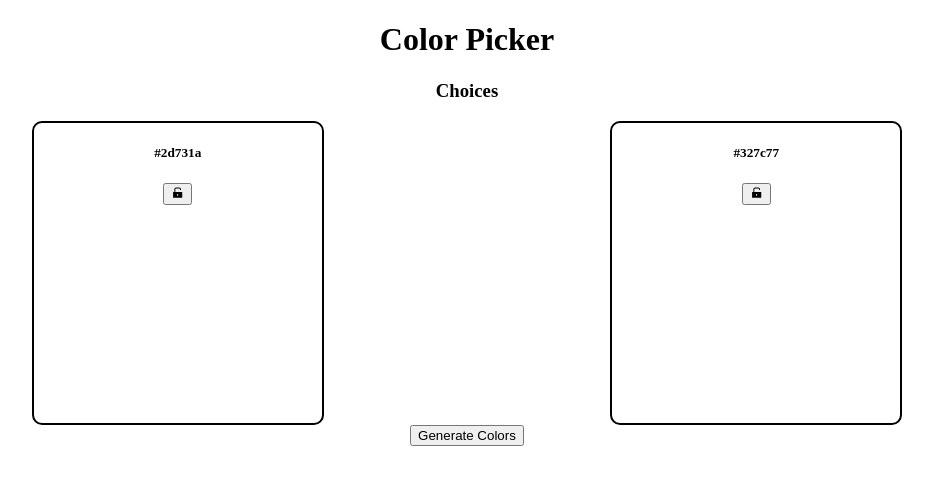
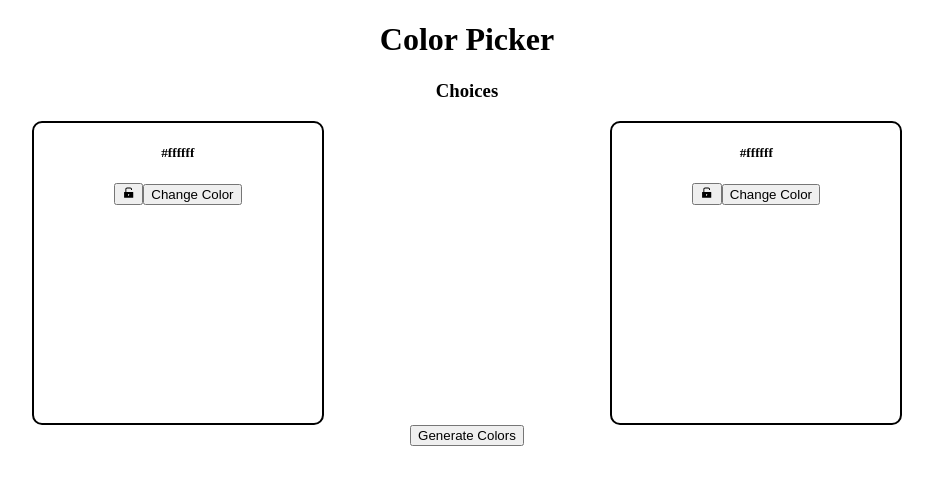
Before and after one commit to lauble/color-picker, a React (Create React App) app: page / in a window 1280 px wide. Shown: the top 484 px of the page, without its empty margins (173-1106 px from the left). Built offline with nearby package versions, Linux system fonts and the light colour scheme.

Commit message:
change background functionality added to color card component

```diff
--- a/src/App.js
+++ b/src/App.js
@@ -1,22 +1,19 @@
 import './App.css';
 import ColorCard from './components/ColorCard';
 
+let randomColor = '';
+const colorCard = document.getElementById('color-card');
+
 const getRandomColor = () => {
-  let randomColor = '#000000'.replace(/0/g, function () {
+  randomColor = '#000000'.replace(/0/g, function () {
     return (~~(Math.random() * 16)).toString(16);
   });
   return randomColor;
 };
 
-const colorCard = document.getElementById('color-card');
-
 function App() {
   const generateColors = () => {
-    if (colorCard) {
-      colorCard.style.backgroundColor = getRandomColor();
-    } else {
-      return;
-    }
+    console.log(getRandomColor())
   };
 
   return (
@@ -26,8 +23,8 @@ function App() {
       </header>
       <h3>Choices</h3>
       <div id="card-container">
-        <ColorCard hexCode={getRandomColor()} locked={false} />
-        <ColorCard hexCode={getRandomColor()} locked={false} />
+        <ColorCard style={{"backgroundColor": getRandomColor()}} />
+        <ColorCard style={{"backgroundColor": getRandomColor()}} />
       </div>
       <button onClick={generateColors}>Generate Colors</button>
     </div>
--- a/src/components/ColorCard.js
+++ b/src/components/ColorCard.js
@@ -1,13 +1,33 @@
-import React from 'react';
+import React, { useState } from 'react';
 import { AiFillUnlock, AiFillLock } from 'react-icons/ai';
 
+const getRandomColor = () => {
+  let randomColor = '#000000'.replace(/0/g, function () {
+    return (~~(Math.random() * 16)).toString(16);
+  });
+  return randomColor;
+};
+
 export default function ColorCard(props) {
+  const [background, setBackground] = useState('');
+  const [locked, setLocked] = useState(false);
+
+  const setBackgroundColor = () => {
+    let color = getRandomColor();
+    setBackground(color);
+  };
+
+  const handleLock = () => {
+    setLocked(!locked);
+  };
+
   return (
-    <div id="color-card">
-      <h5>{props.hexCode}</h5>
-      <button onClick={props.onClick}>
-        {props.locked === false ? <AiFillUnlock /> : <AiFillLock />}
+    <div id="color-card" style={{ backgroundColor: background }}>
+      <h5>{background ? background : '#ffffff'}</h5>
+      <button onClick={handleLock}>
+        {locked === false ? <AiFillUnlock /> : <AiFillLock />}
       </button>
+      <button onClick={setBackgroundColor}>Change Color</button>
     </div>
   );
 }
```
